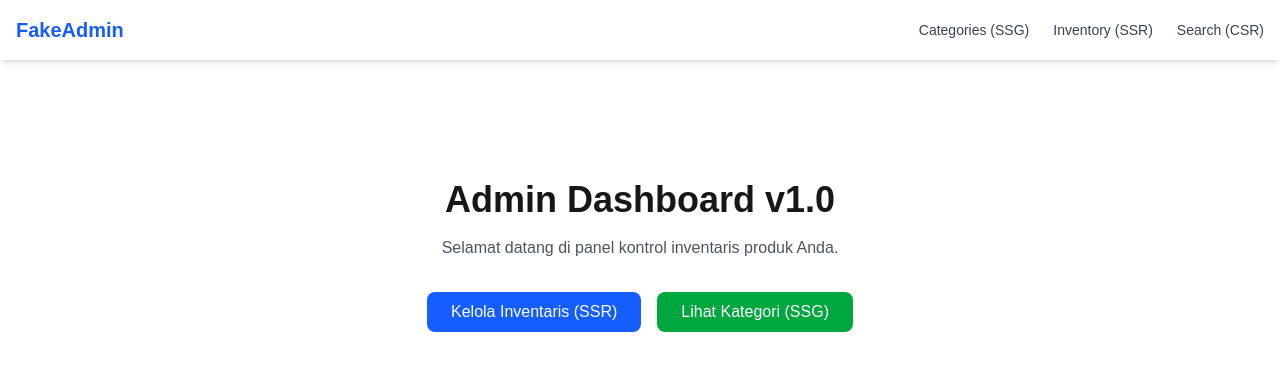
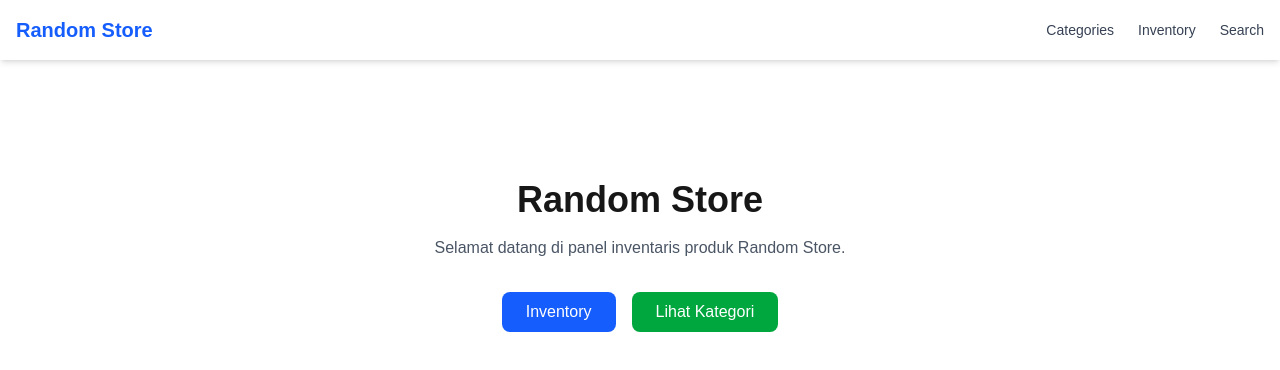
Before and after one commit to nabil-dp/adm-dashbr, a Next.js app: page / in a window 1280 px wide. Shown: the top 370 px of the page. Built offline with nearby package versions, Linux system fonts and the light colour scheme.

Commit message:
nama store lebih akurat

```diff
--- a/app/categories/page.tsx
+++ b/app/categories/page.tsx
@@ -11,7 +11,6 @@ export default async function CategoriesPage() {
         <p className="text-gray-400">Pilih kategori untuk melihat produk terkait (SSG Implementation).</p>
       </header>
 
-      {/* Grid Kontainer */}
       <div className="grid grid-cols-1 sm:grid-cols-2 lg:grid-cols-4 gap-6">
         {categories.map((cat) => (
           <Link
@@ -21,7 +20,6 @@ export default async function CategoriesPage() {
                        transition-all duration-300 hover:border-blue-500 hover:shadow-[0_0_20px_rgba(59,130,246,0.15)]
                        flex flex-col items-center justify-center text-center overflow-hidden"
           >
-            {/* Dekorasi kartu - Efek cahaya saat hover */}
             <div className="absolute inset-0 bg-gradient-to-b from-blue-500/5 to-transparent opacity-0 group-hover:opacity-100 transition-opacity" />
 
             {/* Ikon Kategori */}
@@ -39,7 +37,7 @@ export default async function CategoriesPage() {
               Klik untuk jelajahi koleksi
             </p>
 
-            {/* Panah Indikator (Muncul saat hover) */}
+            {/* Panah Indikator */}
             <div className="mt-4 opacity-0 transform translate-y-2 transition-all duration-300 group-hover:opacity-100 group-hover:translate-y-0 text-blue-500 font-bold">
               Lihat Detail →
             </div>
--- a/app/inventory/page.tsx
+++ b/app/inventory/page.tsx
@@ -1,15 +1,12 @@
 import { getAllProducts, Product } from '@/utils/api';
 import ProductTable from '@/components/ProductTable';
 
-// Memastikan halaman selalu mengambil data terbaru dari server (SSR) [cite: 23]
 export const dynamic = 'force-dynamic';
 
 export default async function InventoryPage() {
   try {
-    // Mengambil data dari API publik [cite: 27]
     const products: Product[] = await getAllProducts();
 
-    // Validasi jika data kosong
     if (!products || products.length === 0) {
       return (
         <div className="text-center mt-10">
@@ -27,10 +24,8 @@ export default async function InventoryPage() {
           </span>
         </div>
 
-        {/* Menggunakan komponen tabel yang sudah dibuat sebelumnya */}
         <ProductTable products={products} />
 
-        {/* Penjelasan Teknis untuk Video Demonstrasi [cite: 44] */}
         <div className="mt-8 p-4 bg-yellow-50 border-l-4 border-yellow-400 text-sm text-yellow-700">
           <strong>Info Teknis:</strong> Halaman ini menggunakan
           <span className="font-mono bg-yellow-100 px-1 mx-1">Server-Side Rendering (SSR)</span>
@@ -39,7 +34,6 @@ export default async function InventoryPage() {
       </div>
     );
   } catch (error) {
-    // Implementasi Error Handling yang baik
     return (
       <div className="p-6 bg-red-50 border border-red-200 rounded-lg text-red-700">
         <h2 className="font-bold">Terjadi Kesalahan!</h2>
--- a/app/page.tsx
+++ b/app/page.tsx
@@ -3,16 +3,16 @@ import Link from 'next/link';
 export default function HomePage() {
   return (
     <div className="flex flex-col items-center justify-center mt-20 text-center">
-      <h1 className="text-4xl font-bold mb-4">Admin Dashboard v1.0</h1>
+      <h1 className="text-4xl font-bold mb-4">Random Store</h1>
       <p className="text-gray-600 mb-8">
-        Selamat datang di panel kontrol inventaris produk Anda.
+        Selamat datang di panel inventaris produk Random Store.
       </p>
       <div className="flex gap-4">
         <Link href="/inventory" className="bg-blue-600 text-white px-6 py-2 rounded-lg hover:bg-blue-700">
-          Kelola Inventaris (SSR)
+          Inventory
         </Link>
         <Link href="/categories" className="bg-green-600 text-white px-6 py-2 rounded-lg hover:bg-green-700">
-          Lihat Kategori (SSG)
+          Lihat Kategori
         </Link>
       </div>
     </div>
--- a/app/search/page.tsx
+++ b/app/search/page.tsx
@@ -47,7 +47,6 @@ export default function SearchPage() {
         <p className="text-gray-600">Gunakan fitur ini untuk mencari produk secara instan di sisi klien.</p>
       </header>
 
-      {/* Komponen SearchBar dengan state lokal  */}
       <SearchBar onSearch={handleSearch} />
 
       {error && (
@@ -57,7 +56,7 @@ export default function SearchPage() {
       )}
 
       {loading ? (
-        <LoadingSkeleton /> // Fitur Tambahan: Loading Indicator [cite: 38]
+        <LoadingSkeleton />
       ) : (
         <div className="grid grid-cols-1 gap-4">
           {filteredProducts.length > 0 ? (
@@ -89,12 +88,6 @@ export default function SearchPage() {
         </div>
       )}
 
-      {/* Penjelasan untuk Video Demonstrasi  */}
-      <div className="mt-12 p-4 bg-blue-50 border-l-4 border-blue-400 text-sm text-blue-700">
-        <strong>Detail Teknis:</strong> Halaman ini menggunakan
-        <span className="font-mono bg-blue-100 px-1 mx-1 text-blue-900">Client-Side Rendering (CSR)</span>
-        untuk memberikan pengalaman pencarian yang instan tanpa loading antar halaman.
-      </div>
     </div>
   );
 }
--- a/components/Navbar.tsx
+++ b/components/Navbar.tsx
@@ -5,17 +5,17 @@ export default function Navbar() {
     <nav className="bg-white shadow-md p-4 mb-6">
       <div className="container mx-auto flex justify-between items-center">
         <Link href="/" className="font-bold text-xl text-blue-600">
-          FakeAdmin
+          Random Store
         </Link>
         <div className="flex gap-6 text-sm font-medium text-gray-700">
           <Link href="/categories" className="hover:text-blue-500 transition">
-            Categories (SSG)
+            Categories
           </Link>
           <Link href="/inventory" className="hover:text-blue-500 transition">
-            Inventory (SSR)
+            Inventory
           </Link>
           <Link href="/search" className="hover:text-blue-500 transition">
-            Search (CSR)
+            Search
           </Link>
         </div>
       </div>
```
